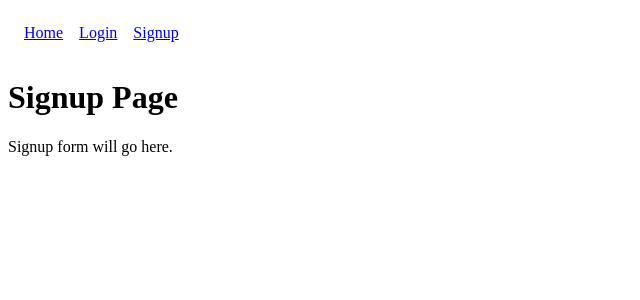
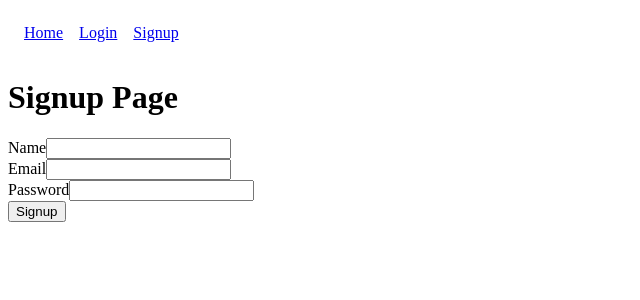
Before and after one commit to rishabh794/turn-the-page, a React app in the folder frontend/: page /signup in a window 1280 px wide. Shown: the top 300 px of the page, without its empty margins (0-640 px from the left). Built offline with nearby package versions, Linux system fonts and the light colour scheme; no server answers; the HTML template or start-up script is replaced by a standard one.

Commit message:
Implement frontend authentication flow

```diff
--- a/frontend/src/App.jsx
+++ b/frontend/src/App.jsx
@@ -3,15 +3,27 @@ import { BrowserRouter, Routes, Route, Link } from 'react-router-dom';
 import HomePage from './pages/HomePage';
 import LoginPage from './pages/LoginPage';
 import SignupPage from './pages/SignupPage';
+import { useAuth } from './hooks/useAuth';
 
 function App() {
+  const { user, logout } = useAuth();
+
   return (
     <BrowserRouter>
       <header>
-        <nav style={{ display: 'flex', gap: '1rem', padding: '1rem' }}>
+        <nav style={{ display: 'flex', alignItems: 'center', gap: '1rem', padding: '1rem' }}>
           <Link to="/">Home</Link>
-          <Link to="/login">Login</Link>
-          <Link to="/signup">Signup</Link>
+          {user ? (
+            <>
+              <span>Welcome, {user.name}!</span>
+              <button onClick={logout}>Logout</button>
+            </>
+          ) : (
+            <>
+              <Link to="/login">Login</Link>
+              <Link to="/signup">Signup</Link>
+            </>
+          )}
         </nav>
       </header>
       <main>
--- a/frontend/src/pages/LoginPage.jsx
+++ b/frontend/src/pages/LoginPage.jsx
@@ -1,10 +1,68 @@
-import React from 'react';
+import React, { useState } from 'react';
+import axios from 'axios';
+import { useNavigate } from 'react-router-dom';
+import { useAuth } from '../hooks/useAuth';
 
 const LoginPage = () => {
+  const [formData, setFormData] = useState({
+    email: '',
+    password: '',
+  });
+  const [error, setError] = useState('');
+  const navigate = useNavigate();
+  const { login } = useAuth();
+
+  const handleChange = (e) => {
+    setFormData({ ...formData, [e.target.name]: e.target.value });
+  };
+
+  const handleSubmit = async (e) => {
+    e.preventDefault();
+    setError('');
+
+    try {
+      const res = await axios.post('http://localhost:8008/api/auth/login', formData, {
+        withCredentials: true,
+      });
+
+      if (res.data) {
+        login(res.data.user);
+        navigate('/');
+      }
+    } catch (err) {
+      setError(err.response?.data?.message || 'An error occurred during login.');
+    }
+  };
+
   return (
     <div>
       <h1>Login Page</h1>
-      <p>Login form will go here.</p>
+      <form onSubmit={handleSubmit}>
+        <div>
+          <label htmlFor="email">Email</label>
+          <input
+            type="email"
+            id="email"
+            name="email"
+            value={formData.email}
+            onChange={handleChange}
+            required
+          />
+        </div>
+        <div>
+          <label htmlFor="password">Password</label>
+          <input
+            type="password"
+            id="password"
+            name="password"
+            value={formData.password}
+            onChange={handleChange}
+            required
+          />
+        </div>
+        <button type="submit">Login</button>
+      </form>
+      {error && <p style={{ color: 'red' }}>{error}</p>}
     </div>
   );
 };
--- a/frontend/src/pages/SignupPage.jsx
+++ b/frontend/src/pages/SignupPage.jsx
@@ -1,10 +1,79 @@
-import React from 'react';
+import React, { useState } from 'react';
+import axios from 'axios';
+import { useNavigate } from 'react-router-dom';
+import { useAuth } from '../hooks/useAuth';
 
 const SignupPage = () => {
+  const [formData, setFormData] = useState({
+    name: '',
+    email: '',
+    password: '',
+  });
+  const [error, setError] = useState('');
+  const navigate = useNavigate();
+  const { login } = useAuth();
+
+  const handleChange = (e) => {
+    setFormData({ ...formData, [e.target.name]: e.target.value });
+  };
+
+  const handleSubmit = async (e) => {
+    e.preventDefault();
+    setError('');
+
+    try {
+      const res = await axios.post('http://localhost:8008/api/auth/register', formData, {
+        withCredentials: true,
+      });
+      if (res.data) {
+        login(res.data.user);
+        navigate('/');
+      }
+    } catch (err) {
+      setError(err.response?.data?.message || 'An error occurred during signup.');
+    }
+  };
+
   return (
     <div>
       <h1>Signup Page</h1>
-      <p>Signup form will go here.</p>
+      <form onSubmit={handleSubmit}>
+        <div>
+          <label htmlFor="name">Name</label>
+          <input
+            type="text"
+            id="name"
+            name="name"
+            value={formData.name}
+            onChange={handleChange}
+            required
+          />
+        </div>
+        <div>
+          <label htmlFor="email">Email</label>
+          <input
+            type="email"
+            id="email"
+            name="email"
+            value={formData.email}
+            onChange={handleChange}
+            required
+          />
+        </div>
+        <div>
+          <label htmlFor="password">Password</label>
+          <input
+            type="password"
+            id="password"
+            name="password"
+            value={formData.password}
+            onChange={handleChange}
+            required
+          />
+        </div>
+        <button type="submit">Signup</button>
+      </form>
+      {error && <p style={{ color: 'red' }}>{error}</p>}
     </div>
   );
 };
```
